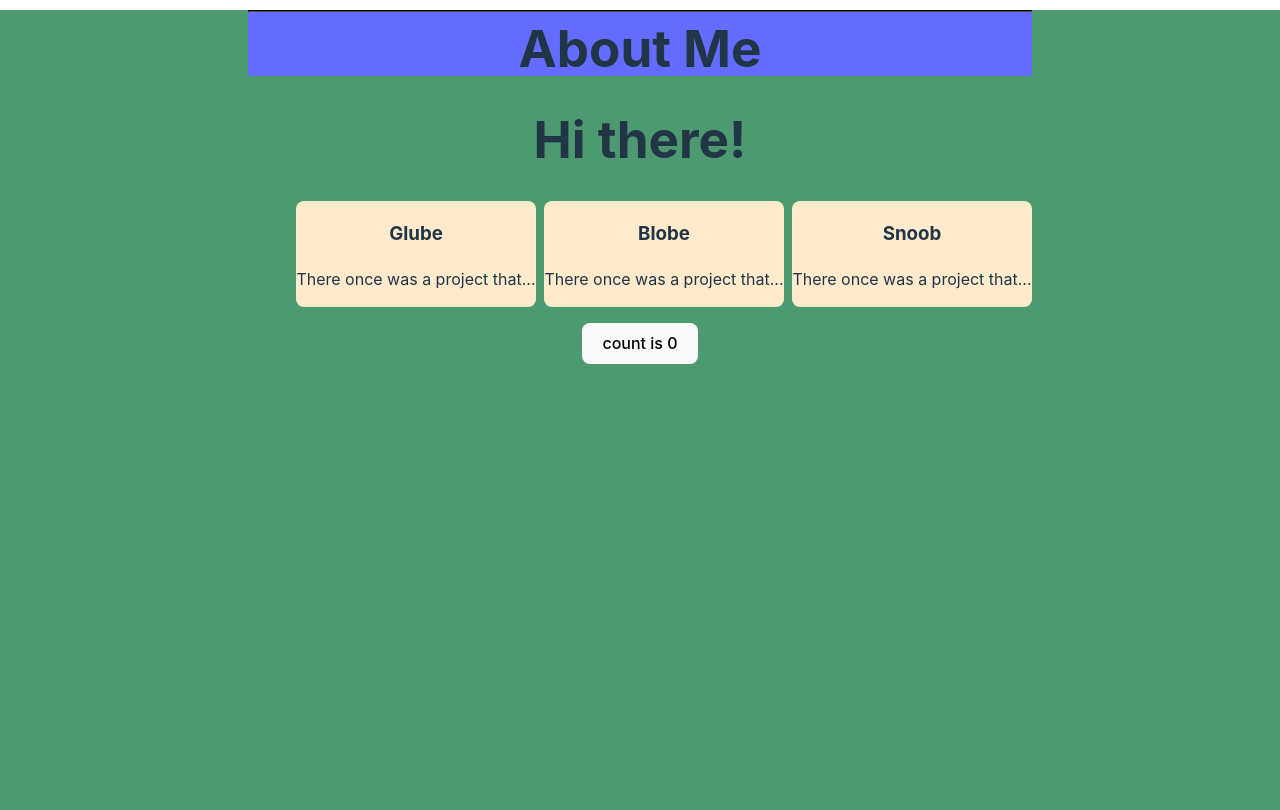
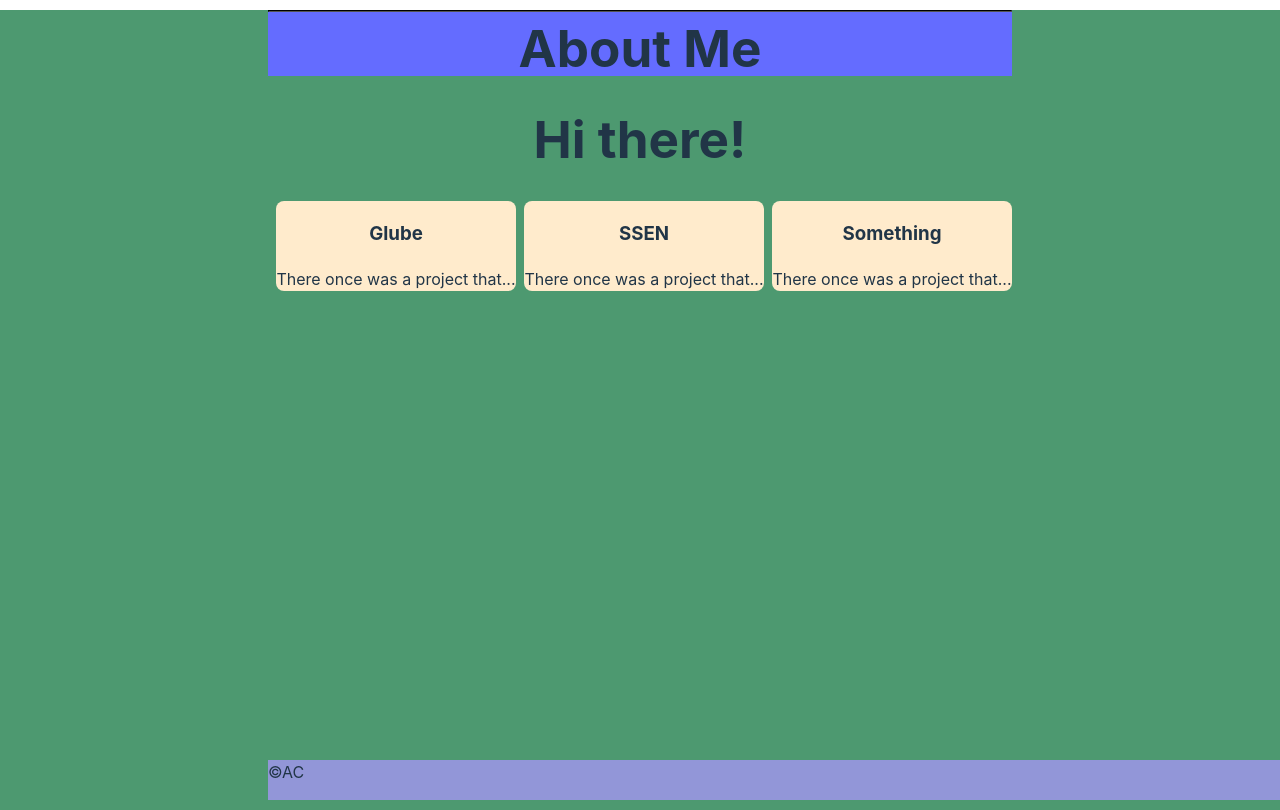
Before and after one commit to AlexanderCowley/AC-Portfolio, a React (Vite) app: page / in a window 1280 px wide. Built offline with nearby package versions, Linux system fonts and the light colour scheme.

Commit message:
Added Footer

```diff
--- a/src/App.css
+++ b/src/App.css
@@ -5,10 +5,25 @@
   text-align: center;
 }
 
+footer
+{
+  position: fixed;
+  height: 5%;
+  bottom: 0;
+  width: 100vw;
+  background-color: hsl(237, 47%, 71%);
+}
+
+ul
+{
+  padding-inline-start: 0;
+}
+
 .horizontal
 {
   list-style-type: none;
 }
+
 
 li
 {
--- a/src/App.tsx
+++ b/src/App.tsx
@@ -1,10 +1,7 @@
-import { useState } from 'react'
 import './App.css'
 import ProjectCard from './ProjectCard'
 
 function App() {
-  const [count, setCount] = useState(0)
-
   return (
     <>
       <header>
@@ -18,19 +15,18 @@ function App() {
               <ProjectCard projectName='Glube'/>
           </li>
           <li>
-              <ProjectCard projectName='Blobe'/>
+              <ProjectCard projectName='SSEN'/>
           </li>
           <li>
-              <ProjectCard projectName='Snoob'/>
+              <ProjectCard projectName='Something'/>
           </li>
         </ul>
-
       </main>
-      <div className="card">
-        <button onClick={() => setCount((count) => count + 1)}>
-          count is {count}
-        </button>
+      <footer>
+      <div style={{textAlign: 'left'}}>
+          <p>&copy;AC</p>
       </div>
+      </footer>
     </>
   )
 }
--- a/src/index.css
+++ b/src/index.css
@@ -51,6 +51,12 @@ h1 {
   line-height: 1.1;
 }
 
+p
+{
+  margin-block-start: 0;
+  margin-block-end: 0;
+}
+
 hr
 {
   margin-top: 10px;
```
